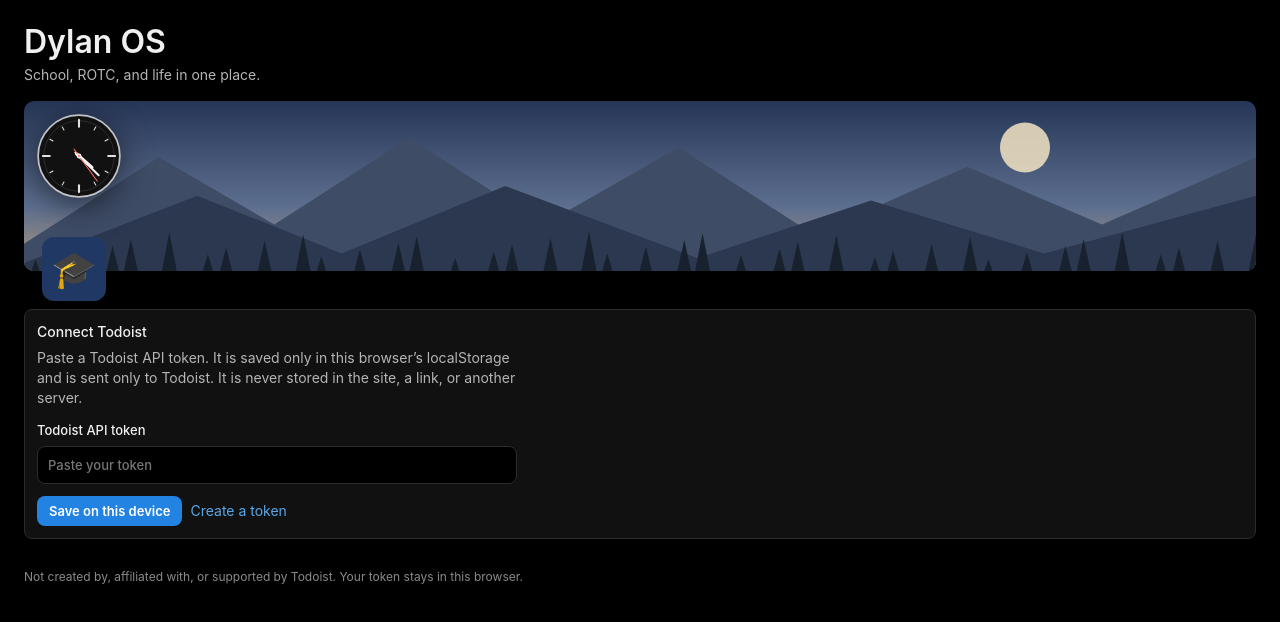
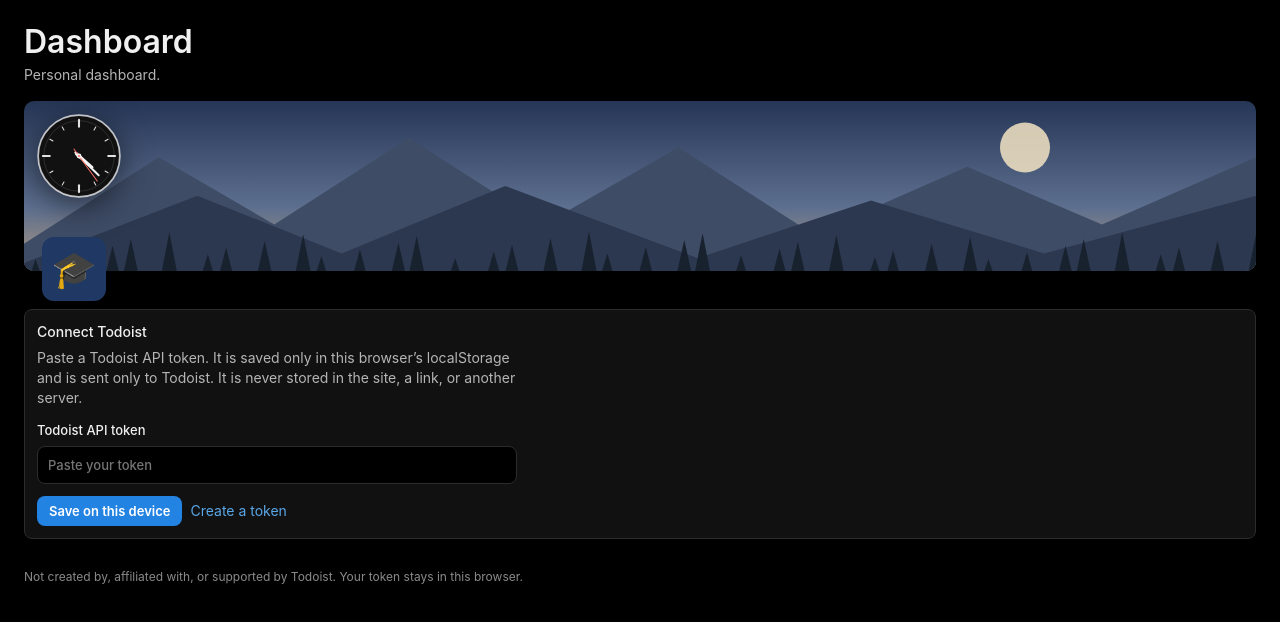
Before and after one commit to Dylan1806/dylan-os, a plain HTML site: page index.html in a window 1280 px wide. Drawn offline with Linux system fonts and the light colour scheme.

Commit message:
Use neutral public text before a token is saved.
The README, page title, and setup heading no longer name the owner or list Todoist projects. Lookup names in the client are unchanged.

Co-authored-by: Dylan1806 <Dylan1806@users.noreply.github.com>

```diff
--- a/index.html
+++ b/index.html
@@ -4,12 +4,12 @@
   <meta charset="utf-8">
   <meta name="viewport" content="width=device-width, initial-scale=1, viewport-fit=cover">
   <meta name="theme-color" content="#000000">
-  <meta name="description" content="A personal dashboard for school, ROTC, and life. Task data stays in your Todoist account.">
+  <meta name="description" content="Personal dashboard. Runs in the browser from a Todoist account. No data is stored in this site.">
   <meta name="apple-mobile-web-app-capable" content="yes">
   <meta name="mobile-web-app-capable" content="yes">
   <meta name="apple-mobile-web-app-status-bar-style" content="black-translucent">
-  <meta name="apple-mobile-web-app-title" content="Dylan OS">
-  <title>Dylan OS</title>
+  <meta name="apple-mobile-web-app-title" content="Dashboard">
+  <title>Dashboard</title>
   <link rel="manifest" href="manifest.webmanifest">
   <link rel="icon" href="icons/icon-192.png" type="image/png">
   <link rel="apple-touch-icon" href="icons/apple-touch-icon.png">
@@ -19,7 +19,7 @@
   <div id="shell"></div>
   <div id="modal"></div>
   <div id="toasts" aria-live="polite"></div>
-  <noscript>Dylan OS needs JavaScript. Your Todoist token is still stored only in this browser.</noscript>
+  <noscript>Dashboard needs JavaScript. Your Todoist token is still stored only in this browser.</noscript>
   <script type="module" src="js/app.js"></script>
 </body>
 </html>
--- a/js/views.js
+++ b/js/views.js
@@ -864,8 +864,8 @@ function life(state, actions) {
 function header(state, actions) {
   const count = (state.model?.completedCount || 0) + [...(state.pending?.values() || [])].filter((entry) => entry.phase === "gone").length;
   return [
-    h("h1", null, "Dylan OS"),
-    h("p", { class: "summary" }, "School, ROTC, and life in one place."),
+    h("h1", null, "Dashboard"),
+    h("p", { class: "summary" }, "Personal dashboard."),
     cover(),
     h("div", { class: "icon-tile", "aria-hidden": "true" }, "🎓"),
     h("div", { class: "controls" },
```
Also changed, not shown: manifest.webmanifest, 1 other file.
